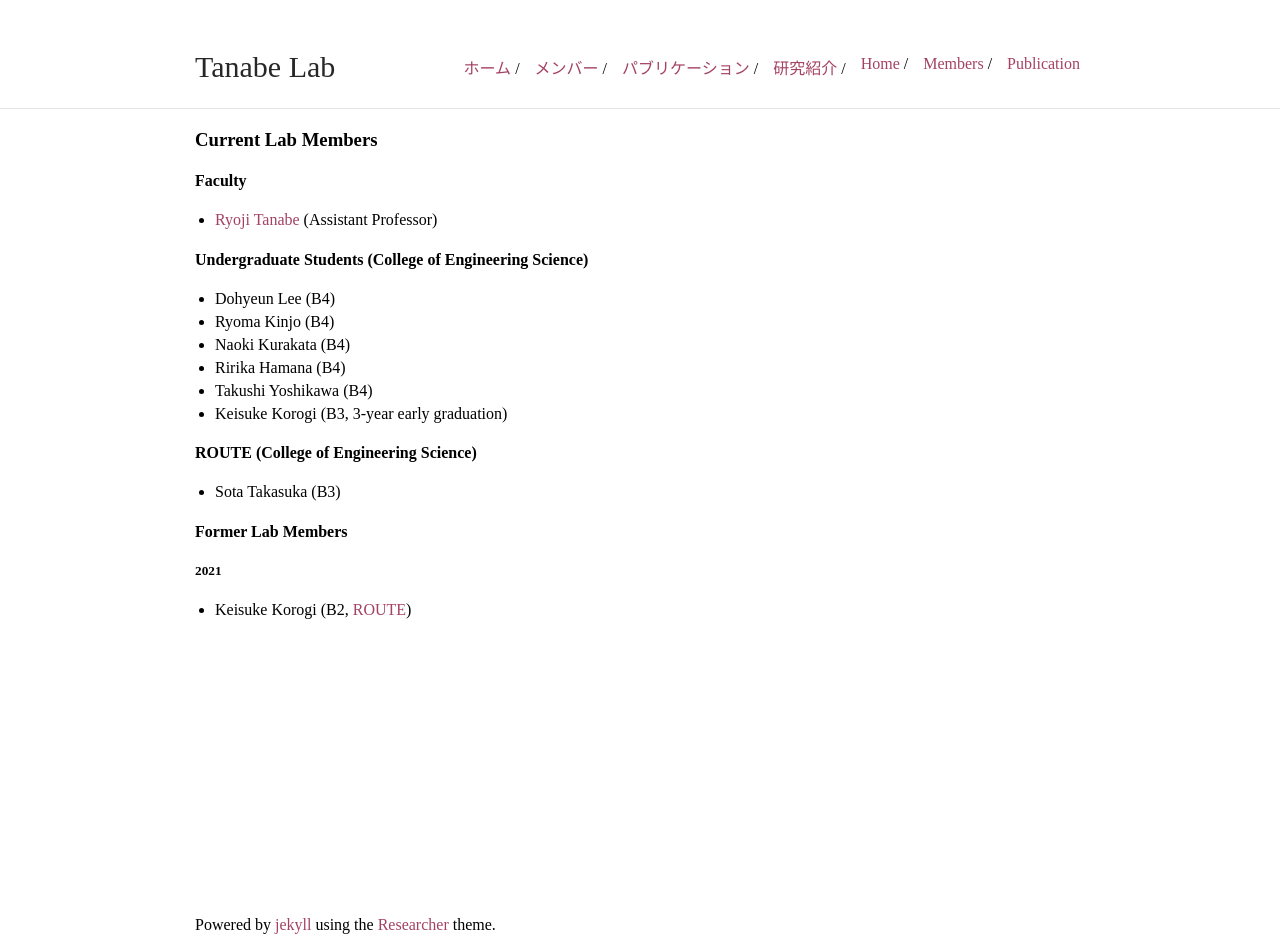
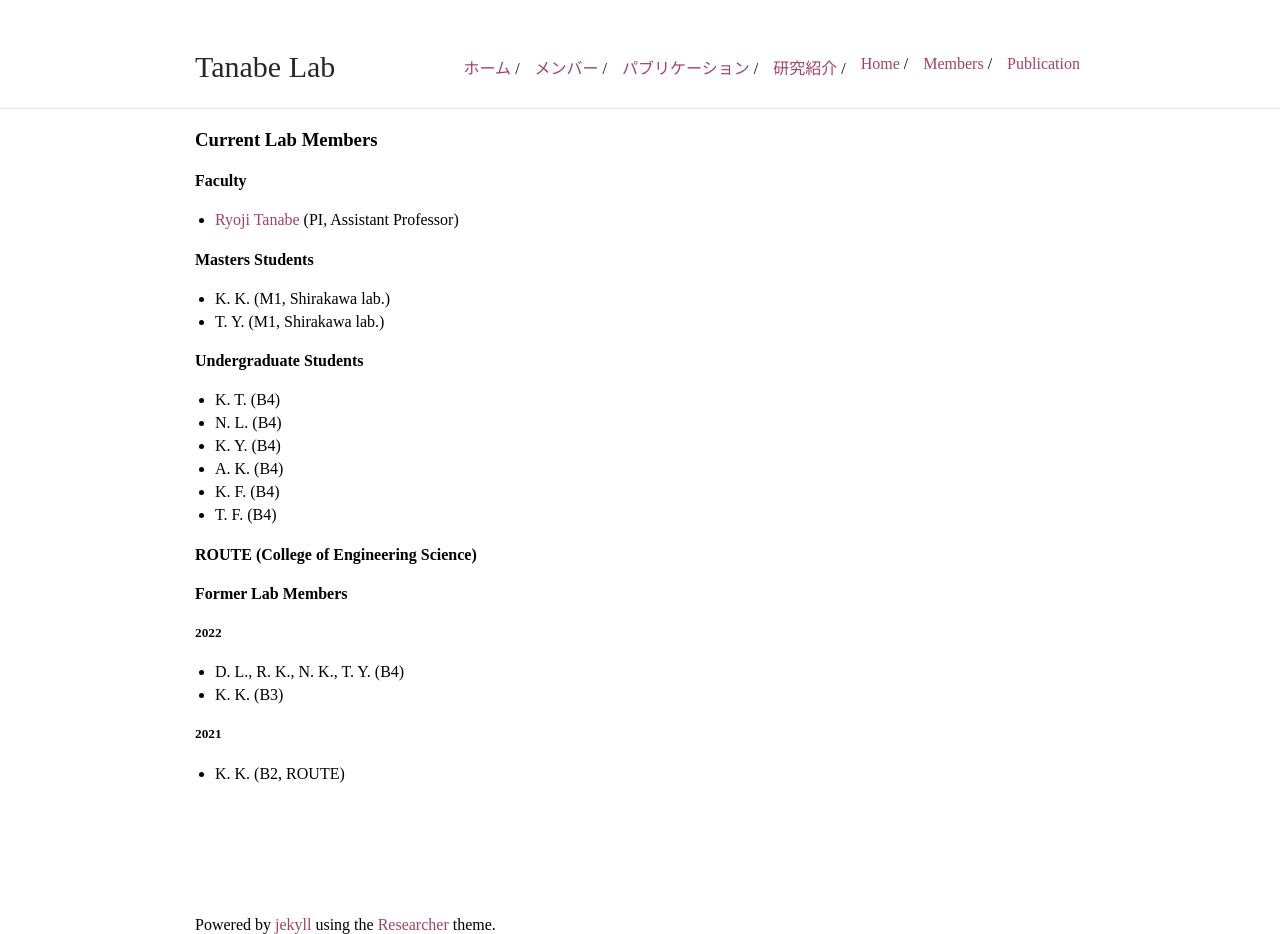
Before and after one commit to aopt-lab/aopt-lab.github.io, a Jekyll site: the page built from members-en.md, in a window 1280 px wide. Built offline with Jekyll 4.4.1, drawn with Linux system fonts in a browser that asks for light colours.

Commit message:
updated mlist

```diff
--- a/members-en.md
+++ b/members-en.md
@@ -7,23 +7,30 @@ title: Tanabe Laboratory
 
 #### Faculty
 
-- [Ryoji Tanabe](https://ryojitanabe.github.io/index) (Assistant Professor)
+- [Ryoji Tanabe](https://ryojitanabe.github.io/index) (PI, Assistant Professor)
 
-#### Undergraduate Students (College of Engineering Science)
+#### Masters Students
 
-- Dohyeun Lee (B4)
-- Ryoma Kinjo (B4)
-- Naoki Kurakata (B4)
-- Ririka Hamana (B4)
-- Takushi Yoshikawa (B4)
-- Keisuke Korogi (B3, 3-year early graduation)
+- K. K. (M1, Shirakawa lab.)
+- T. Y. (M1, Shirakawa lab.)
+
+#### Undergraduate Students
+
+- K. T. (B4)
+- N. L. (B4)
+- K. Y. (B4)
+- A. K. (B4)
+- K. F. (B4)
+- T. F. (B4)
 
 #### ROUTE (College of Engineering Science)
 
-- Sota Takasuka (B3)
 
 #### Former Lab Members
 
+##### 2022
+- D. L., R. K., N. K., T. Y. (B4)
+- K. K. (B3)
+
 ##### 2021
-
-- Keisuke Korogi (B2, [ROUTE](http://es-route.ynu.ac.jp/))
+- K. K. (B2, ROUTE)
```
Also changed, not shown: about.md (+7 -1 lines), index.md (+7 -0 lines), members.md (+15 -9 lines).
